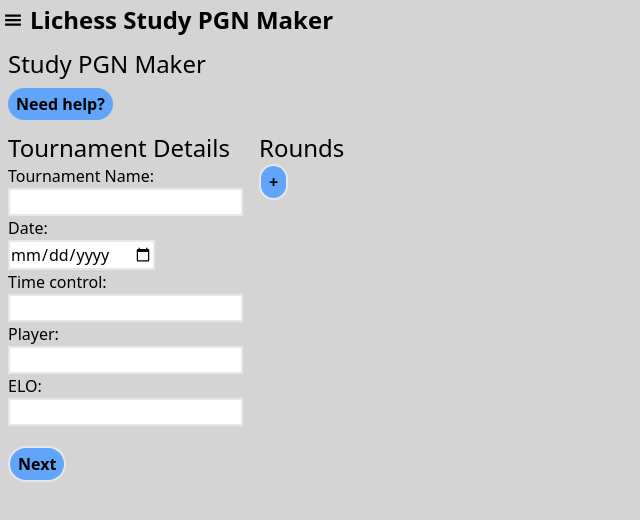
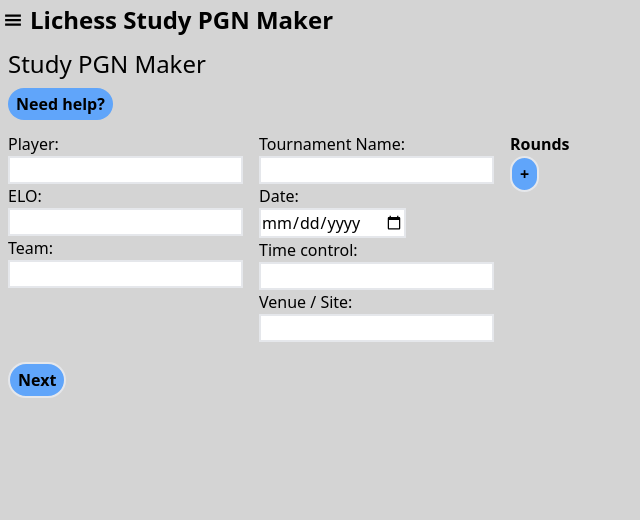
Before and after one commit to jluong23/lichess-study-pgn-maker, a React (Create React App) app: page /lichess-study-pgn-maker/study in a window 1280 px wide. Shown: the top 520 px of the page, without its empty margins (0-640 px from the left). Built offline with nearby package versions, Linux system fonts and the light colour scheme.

Commit message:
Added site and player team fields

```diff
--- a/src/components/Study/RoundEntry.tsx
+++ b/src/components/Study/RoundEntry.tsx
@@ -115,7 +115,7 @@
 
       return (
           <React.Fragment>
-              <h3>{round.num}) {pairing} {roundResult}</h3>
+              <p>{round.num}) {pairing} {roundResult}</p>
           </React.Fragment>
       )
     }
--- a/src/components/Study/TournamentForm.tsx
+++ b/src/components/Study/TournamentForm.tsx
@@ -9,24 +9,26 @@
 export type Result = '1-0' | '0-1' | '1/2-1/2'
 
 export interface ChessPlayer {
-	name: string,
+	name: string
 	elo: number
 	title?: string
+	team: string
 }
 
 export interface ChessRound {
-	side: ChessColor,
-	opponent: ChessPlayer
+	side: ChessColor //what side was the player on?
+	opponent: ChessPlayer //played on the opposite color to 'side'
 	result: Result
 	num: number
 	url: string //url of game in lichess
 }
 export interface TournamentDetails {
-	player: ChessPlayer,
-	tournament: string,
+	player: ChessPlayer
+	tournament: string
 	rounds: ChessRound[]
-	date: string,
+	date: string
 	timeControl: string
+	site: string
 }
 
 interface TournamentFormProps {
@@ -91,6 +93,7 @@
 	const [rounds, setRounds] = useState<ChessRound[]>(tournamentDetails.rounds)
 	const [date, setDate] = useState<string>(tournamentDetails.date);
 	const [timeControl, setTimeControl] = useState<string>(tournamentDetails.timeControl);
+	const [site, setSite] = useState<string>(tournamentDetails.site);
 
 	const [editMode, setEditMode] = useState(false);
 
@@ -100,6 +103,7 @@
 	const modalContext = useModalContext();
 
 	useEffect(() => {
+		// open the modal if the submit button is clicked (and pgn is created)
 		if (rounds) {
 			modalContext.openModal(<TournamentFormModal studyPgn={studyPgn} />)
 		}
@@ -135,7 +139,7 @@
 			return;
 		}
 		// Sets tournament details for the parent 'Study' component
-		const newDetails: TournamentDetails = { player, tournament, rounds, date, timeControl }
+		const newDetails: TournamentDetails = { player, tournament, rounds, date, timeControl, site }
 		setTournamentDetails(newDetails);
 
 		const newStudyPgn = await createStudyPGN();
@@ -163,20 +167,21 @@
 			}
 		}
 
-
 		const pgn =
 			`[Date "${date || ''}"]
 [White "${white.name || ''}"]
-[Black "${black.name || ''}"]
-[Result "${round.result}"]
+[WhiteTeam "${white.team || ''}"]
 [WhiteElo "${white.elo || ''}"]
 [WhiteTitle "${white.title || ''}"]
+[Black "${black.name || ''}"]
+[BlackTeam "${black.team || ''}"]
+[BlackElo "${black.elo || ''}"]
 [BlackTitle "${black.title || ''}"]
-[WhiteElo "${white.elo || ''}"]
-[BlackElo "${black.elo || ''}"]
+[Result "${round.result}"]
 [TimeControl "${timeControl || ''}"]
 [Event "${tournament || ''}"]
 [Round "${round.num}"]
+[Site "${site || ''}"]
 [Variant "Standard"]
 
 ${moves}
@@ -204,9 +209,8 @@
 		return output;
 	}
 
-	const detailsForm = (
+	const tournamentDetailsForm = (
 		<div className="[&>span]:flex [&>span]:flex-col [&>span]:items-start">
-			<h2>Tournament Details</h2>
 			<span>
 				<label>Tournament Name: </label>
 				<input defaultValue={tournament} onChange={(e) => { setTournament(e.target.value) }} />
@@ -222,6 +226,15 @@
 				<input defaultValue={timeControl} onChange={(e) => { setTimeControl(e.target.value) }} />
 			</span>
 
+			<span>
+				<label>Venue / Site: </label>
+				<input defaultValue={site} onChange={(e) => { setSite(e.target.value) }} />
+			</span>
+		</div>
+	)
+
+	const playerDetailsForm = (
+		<div className="[&>span]:flex [&>span]:flex-col [&>span]:items-start">
 			<span>
 				<label>Player: </label>
 				<input
@@ -245,13 +258,24 @@
 					}}
 				/>
 			</span>
+			<span>
+				<label>Team: </label>
+				<input
+					defaultValue={player ? player.team : ""}
+					onChange={(e) => {
+						setPlayer(
+							(old) => { return { ...old, team: e.target.value } }
+						)
+					}}
+				/>
+			</span>
 		</div>
 	)
 
 	const roundsForm = (
 		<div id='rounds'>
 			<span className="flex space-x-1">
-				<h2>Rounds</h2>
+				<p className="font-bold">Rounds</p>
 				{rounds && rounds.length > 0 && editMode &&
 					// rounds exist, provide option to disable edit mode
 					<button type='button' className="pill-button bg-gray-400" onClick={() => { setEditMode(false) }}>
@@ -281,7 +305,8 @@
 	return (
 		<form onSubmit={formSubmit}>
 			<div className="sm:flex sm:space-x-4 [&>*]:py-1">
-				{detailsForm}
+				{playerDetailsForm}
+				{tournamentDetailsForm}
 				{roundsForm}
 			</div>
 			<span className="space-x-1 flex sm:mt-4">
--- a/src/index.css
+++ b/src/index.css
@@ -8,6 +8,10 @@
 }
 h2{
     @apply text-2xl
+}
+
+h3{
+    @apply text-xl
 }
 
 body{
```
